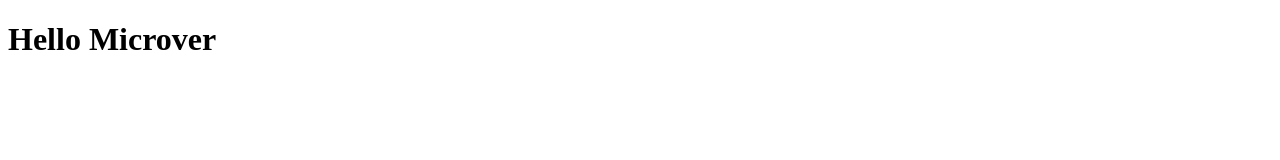
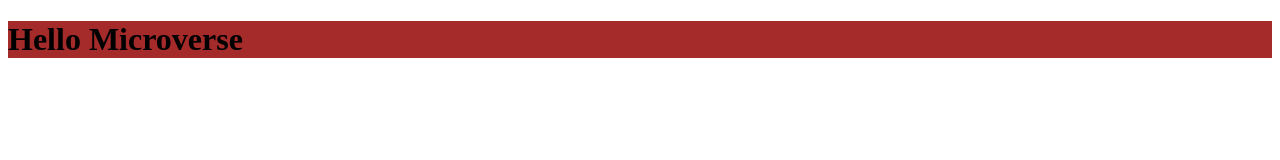
Before and after one commit to ademibowale/hello-world-microverse, a plain HTML site: page index.html in a window 1280 px wide. Drawn offline with Linux system fonts and the light colour scheme.

Commit message:
change all

```diff
--- a/index.html
+++ b/index.html
@@ -6,11 +6,11 @@
     <meta name="viewport" content="width=device-width, initial-scale=1.0">
     <meta http-equiv="X-UA-Compatible" content="ie=edge">
     <title>microverse </title>
-    <link rel="stylesheet" href="style.css">
+    <link rel="stylesheet" href="styles.css">
 </head>
 
 <body>
-    <h1>Hello Microver</h1>
+    <h1>Hello Microverse</h1>
 </body>
 
 </html>
--- /dev/null
+++ b/styles.css
@@ -0,0 +1,3 @@
+h1 {
+    background-color: brown;
+}
```
